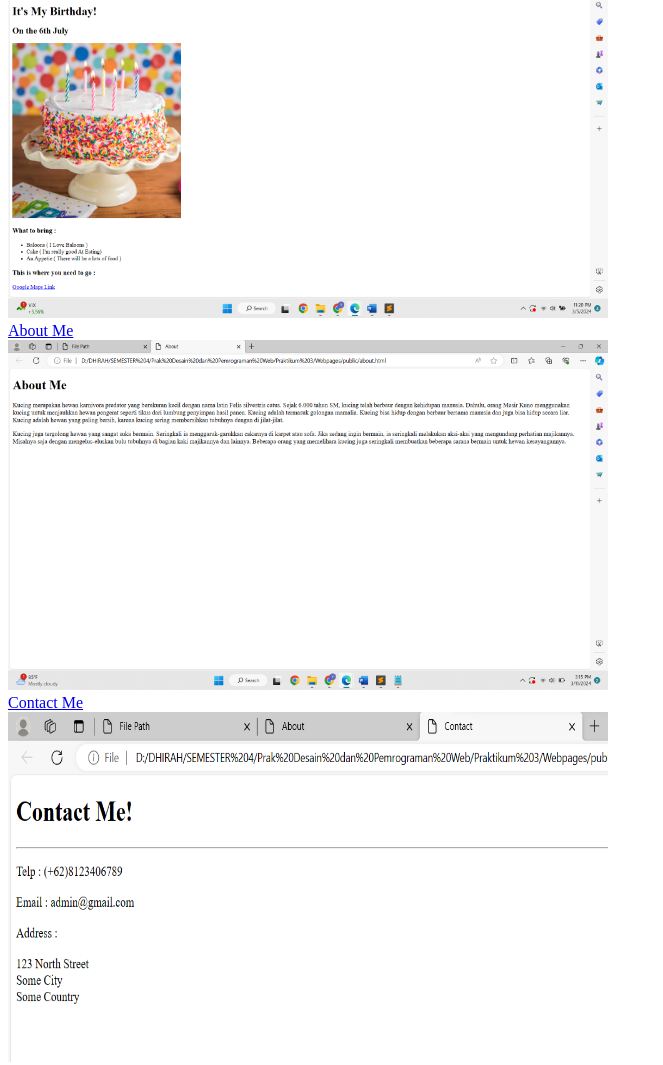
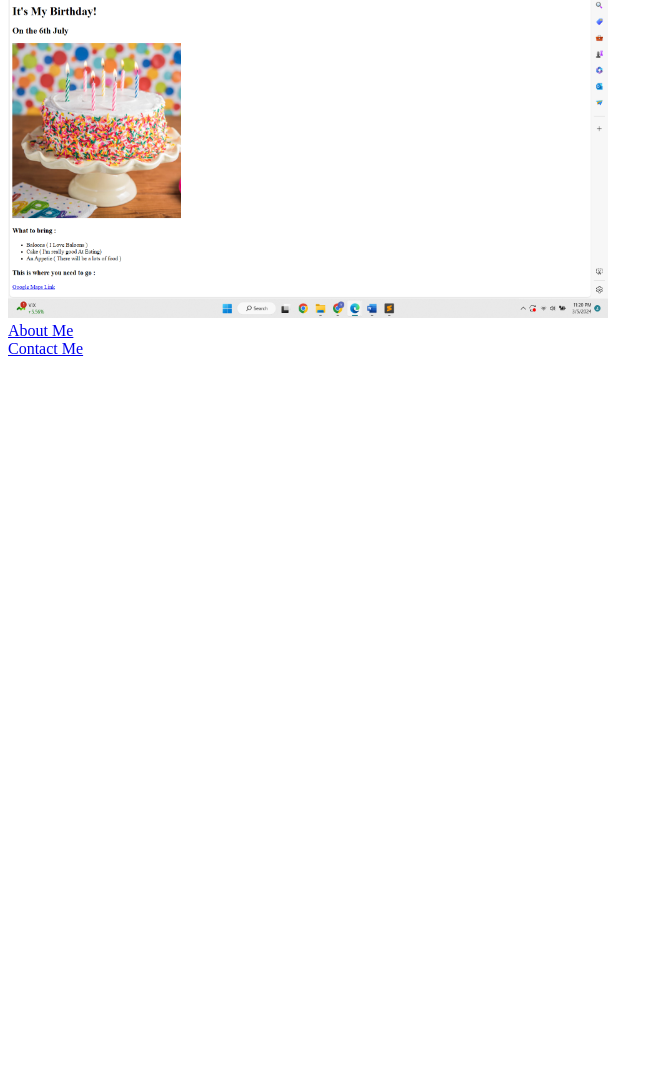
Before and after one commit to yasminnadhirah06/multipagesWebsite, a plain HTML site: page index.html in a window 1280 px wide. Shown: the part 559-1624 px from the top of the page, without its empty margins (0-663 px from the left). After the commit the page ends 925 px from the top, so only its background shows below. Drawn offline with Linux system fonts and the light colour scheme.

Commit message:
Update index.html

```diff
--- a/index.html
+++ b/index.html
@@ -12,8 +12,6 @@
 	<a href="./public/Birthday.html">Birthday Invite Project</a> <br>
 	<img src="./asset/images/birthday.png" alt="birthday" width="600" height="350"> <br>
 	<a href="./public/about.html">About Me</a> <br>
-	<img src="./asset/images/about.png" alt="aboutMe" width="600" height="350"> <br>
 	<a href="./public/contact.html">Contact Me</a> <br>
-	<img src="./asset/images/contact.png" alt="contact" width="600" height="350">
 </body>
 </html>
```
